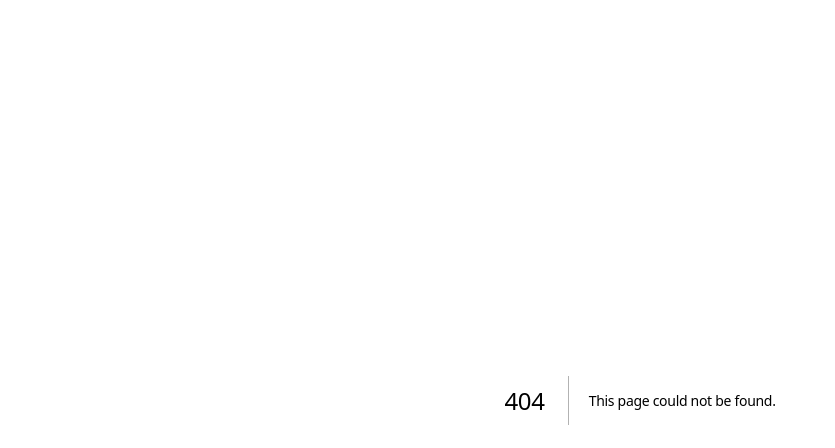
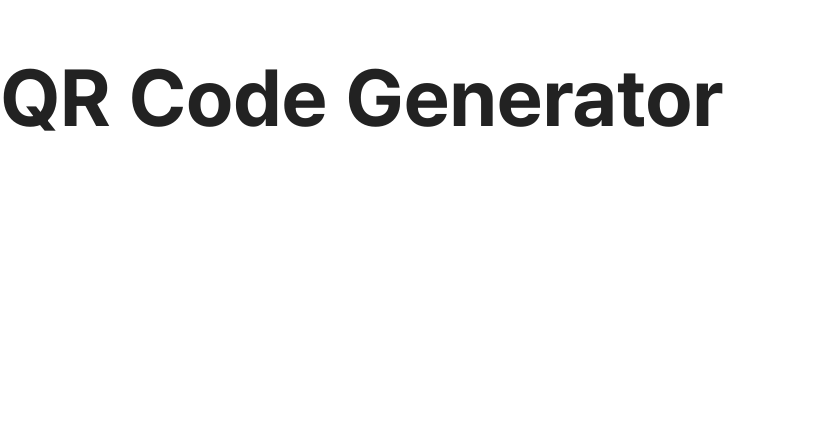
Before and after one commit to jiwonyoon-dev/jiwonyoon, a Next.js app: page /qrcode in a window 1280 px wide. Before the commit this address had no page. Shown: the top 448 px of the page, without its empty margins (0-835 px from the left). Built offline with nearby package versions, Linux system fonts and the light colour scheme.

Commit message:
✨ QrCodePage 라우팅 작업

```diff
--- /dev/null
+++ b/src/app/qrcode/page.tsx
@@ -0,0 +1,7 @@
+export default function QrcodePage() {
+  return (
+    <main>
+      <h1>QR Code Generator</h1>
+    </main>
+  )
+}
```
